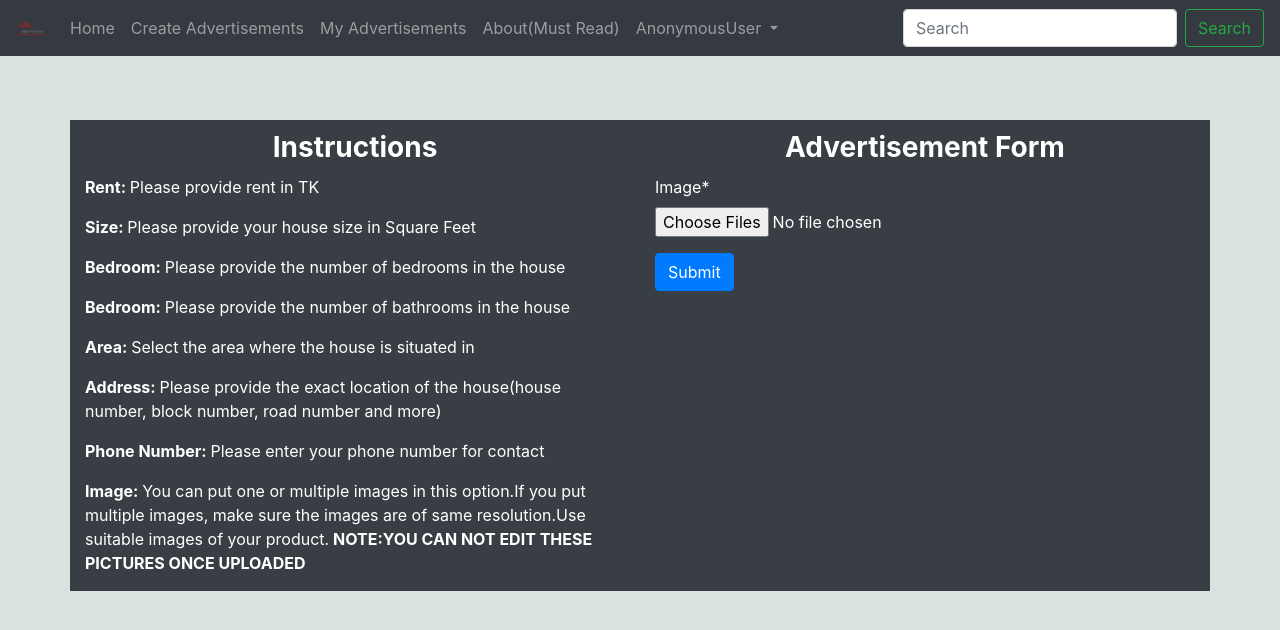
After one commit to Sadman25/BariVara--A-House-Rental-Site, a Django app: template BariVara/house/templates/create_advertisement.html in a window 1280 px wide. The commit adds this page. Shown: the top 630 px of the page. Run offline with Django 3.2, Linux system fonts and the light colour scheme; the template is opened without the code that fills it, so the values that code supplies are empty; parts of the project's set-up code (start-up, migrations or seed data) failed here and were passed over; some libraries are stand-ins or nearby versions.

Commit message:
#3 Create advertisement frontend implemented

```diff
--- a/BariVara/house/templates/base_homepage.html
+++ b/BariVara/house/templates/base_homepage.html
@@ -8,11 +8,8 @@
     <meta name="viewport" content="width=device-width, initial-scale=1.0">
     <link rel="stylesheet" href="https://maxcdn.bootstrapcdn.com/bootstrap/4.0.0/css/bootstrap.min.css"
         integrity="sha384-Gn5384xqQ1aoWXA+058RXPxPg6fy4IWvTNh0E263XmFcJlSAwiGgFAW/dAiS6JXm" crossorigin="anonymous">
-    <link rel="stylesheet" href="{% static 'css/productDetails.css' %}">
-    <link rel="stylesheet" href="{% static 'css/createAuction.css' %}">
-    <link rel="stylesheet" href="{% static 'css/myposts.css' %}">
-    <link rel="stylesheet" href="{% static 'css/myprofile.css' %}">
-    <link rel="stylesheet" href="{% static 'css/about.css' %}">
+    <link rel="stylesheet" href="{% static 'css/createAdvertisement.css' %}">
+    <link rel="stylesheet" href="{% static 'css/myAdvertisements.css' %}">
     <style>
         body {
             background-color: rgb(219, 226, 226);
@@ -37,7 +34,7 @@
                     <a class="nav-link" href="{% url 'homePage' %}">Home <span class="sr-only">(current)</span></a>
                 </li>
                 <li class="nav-item">
-                    <a class="nav-link" href="#">Create Advertisements </a>
+                    <a class="nav-link" href="{% url 'createAdvertisement' %}">Create Advertisements </a>
                 </li>
                 <li class="nav-item">
                     <a class="nav-link" href="#">My Advertisements </a>
@@ -58,6 +55,10 @@
                     </div>
                 </li>
             </ul>
+            <form class="form-inline my-2 my-lg-0" method="GET" action="#">
+                <input class="form-control mr-sm-2" type="search" placeholder="Search" aria-label="Search" name="query">
+                <button class="btn btn-outline-success my-2 my-sm-0" type="submit">Search</button>
+            </form>
         </div>
     </nav>
     {% block content%}
--- /dev/null
+++ b/BariVara/house/templates/create_advertisement.html
@@ -0,0 +1,37 @@
+{% extends 'homepage.html' %}
+{% load static %}
+{% load crispy_forms_tags %}
+{% block content %}
+
+<div class="container" id="createAdvertisement">
+    <div class="row">
+        <div class="col-lg-6">
+            <h3><b>Instructions</b></h3>
+            <p><b>Rent: </b>Please provide rent in TK</p>
+            <p><b>Size: </b>Please provide your house size in Square Feet</p>
+            <p><b>Bedroom: </b>Please provide the number of bedrooms in the house</p>
+            <p><b>Bedroom: </b>Please provide the number of bathrooms in the house</p>
+            <p><b>Area: </b>Select the area where the house is situated in</p>
+            <p><b>Address: </b>Please provide the exact location of the house(house number, block number, road number and more)</p>
+            <p><b>Phone Number: </b>Please enter your phone number for contact</p>
+            <p><b>Image: </b>You can put one or multiple images in this option.If you put multiple images, make sure the images are of same resolution.Use suitable images of your product.<b> NOTE:YOU CAN NOT EDIT THESE PICTURES ONCE UPLOADED</b></p>
+        </div>
+        <div class="col-lg-6">
+            <h3><b>Advertisement Form</b></h3>
+            <form method='POST' action="{% url 'createAdvertisement' %}" enctype="multipart/form-data">
+                {% csrf_token %}
+                {{ newAdvertisement|crispy }}
+
+                <div id="div_id_image" class="form-group"> <label for="id_image" class=" requiredField">
+                        Image<span class="asteriskField">*</span> </label>
+                    <div class=""> <input type="file" name="image" accept="image/*" class="clearablefileinput form-control-file"
+                            required="" multiple id="id_image"> </div>
+                </div>
+
+                <button type="submit" class="btn btn-primary" style="position: center;">Submit</button>
+            </form>
+        </div>
+    </div>
+</div>
+
+{% endblock %}
--- a/BariVara/house/urls.py
+++ b/BariVara/house/urls.py
@@ -4,5 +4,6 @@ from .import views
 
 urlpatterns = [
     path('homePage',views.homePage,name='homePage'),
+    path('createAdvertisement',views.createAdvertisement, name='createAdvertisement'),
 
 ]
--- /dev/null
+++ b/BariVara/static/css/createAdvertisement.css
@@ -0,0 +1,19 @@
+#createAdvertisement {
+    margin-top: 5%;
+    background-color: #383E44 ;
+    color: white;
+}
+
+#createAdvertisement h3{
+    margin-top: 2%;
+    margin-bottom: 2%;
+    text-align: center;
+}
+
+#createAdvertisement button{
+    margin-bottom: 2%;
+
+}
+#createAdvertisement label{
+    color: white;
+}
```
Also changed, not shown: BariVara/house/forms.py (+16 -0 lines), BariVara/db.sqlite3.
